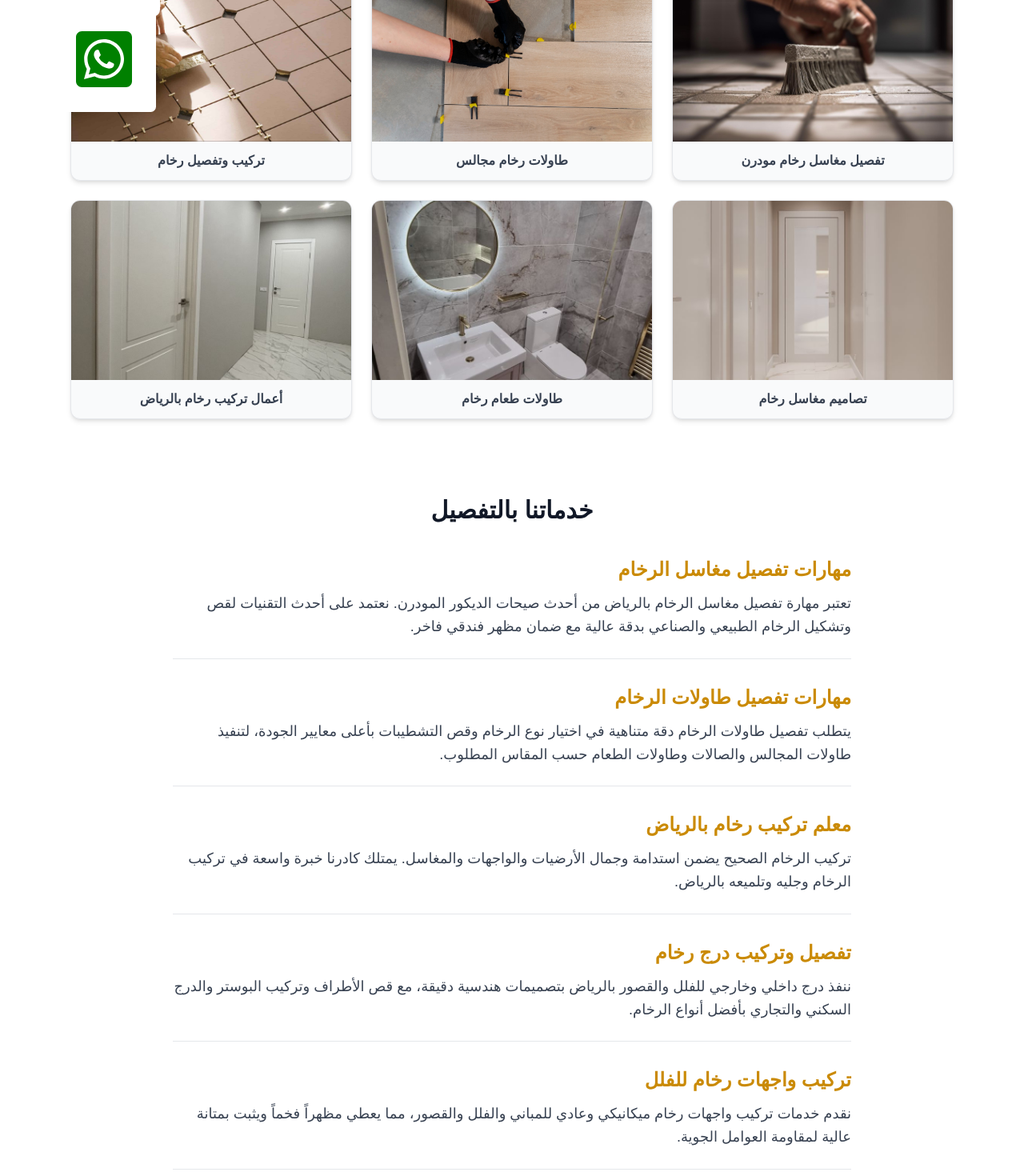
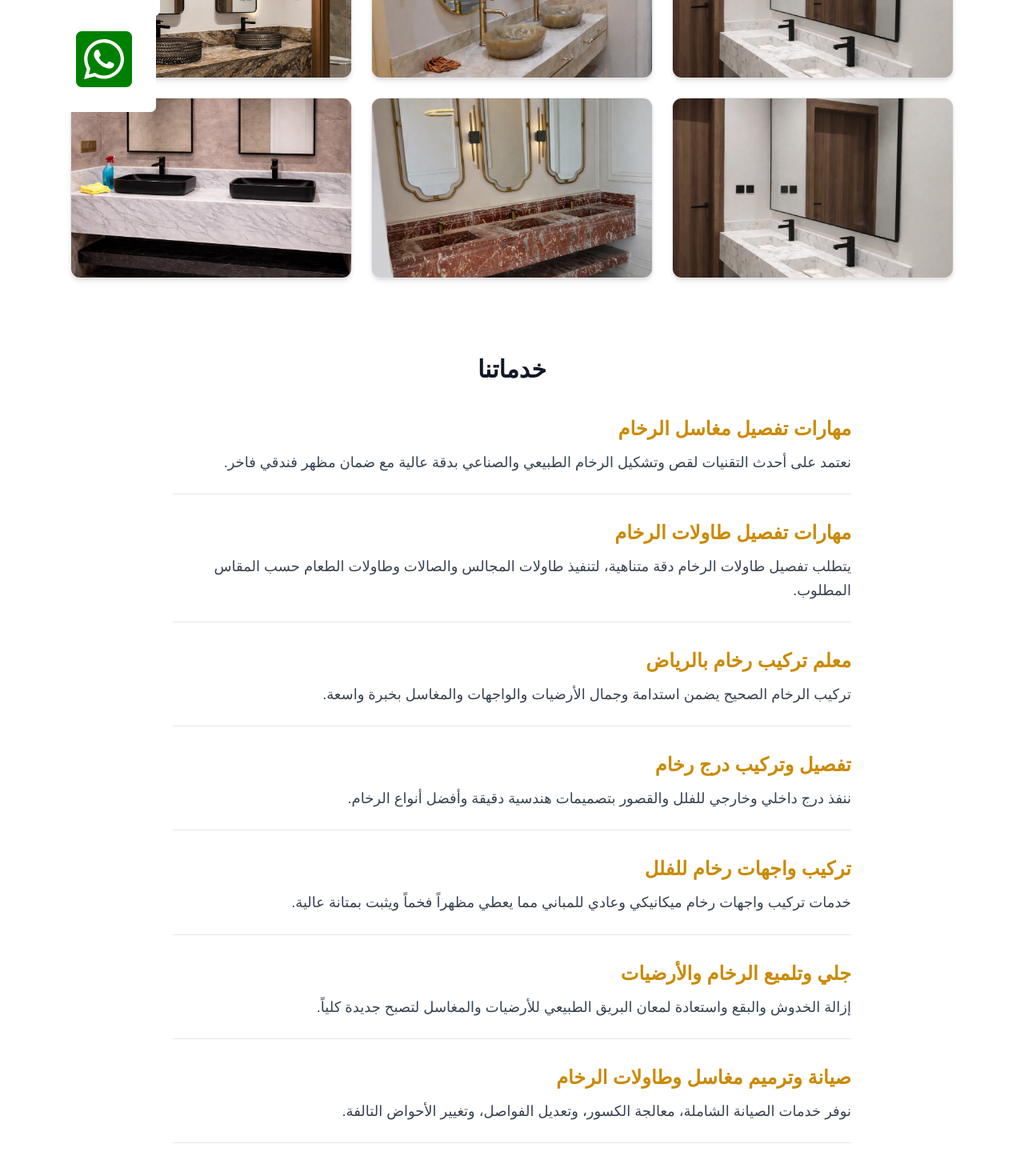
Before and after one commit to hamada470/MyWebsite, a Next.js app: page / in a window 1280 px wide. Shown: the part 620-2090 px from the top of the page at 80% size. Built offline with nearby package versions, Linux system fonts and the light colour scheme; a web font is replaced by a local one.

Commit message:
Update page.tsx

```diff
--- a/app/page.tsx
+++ b/app/page.tsx
@@ -3,93 +3,51 @@ import { useState } from 'react'
 
 export default function Home() {
   const articles = [
-    {
-      title: 'مهارات تفصيل مغاسل الرخام',
-      description: 'تعتبر مهارة تفصيل مغاسل الرخام بالرياض من أحدث صيحات الديكور المودرن. نعتمد على أحدث التقنيات لقص وتشكيل الرخام الطبيعي والصناعي بدقة عالية مع ضمان مظهر فندقي فاخر.'
-    },
-    {
-      title: 'مهارات تفصيل طاولات الرخام',
-      description: 'يتطلب تفصيل طاولات الرخام دقة متناهية في اختيار نوع الرخام وقص التشطيبات بأعلى معايير الجودة، لتنفيذ طاولات المجالس والصالات وطاولات الطعام حسب المقاس المطلوب.'
-    },
-    {
-      title: 'معلم تركيب رخام بالرياض',
-      description: 'تركيب الرخام الصحيح يضمن استدامة وجمال الأرضيات والواجهات والمغاسل. يمتلك كادرنا خبرة واسعة في تركيب الرخام وجليه وتلميعه بالرياض.'
-    },
-    {
-      title: 'تفصيل وتركيب درج رخام',
-      description: 'ننفذ درج داخلي وخارجي للفلل والقصور بالرياض بتصميمات هندسية دقيقة، مع قص الأطراف وتركيب البوستر والدرج السكني والتجاري بأفضل أنواع الرخام.'
-    },
-    {
-      title: 'تركيب واجهات رخام للفلل',
-      description: 'نقدم خدمات تركيب واجهات رخام ميكانيكي وعادي للمباني والفلل والقصور، مما يعطي مظهراً فخماً ويثبت بمتانة عالية لمقاومة العوامل الجوية.'
-    },
-    {
-      title: 'جلي وتلميع الرخام والأرضيات',
-      description: 'خدمة جلي وتلميع الرخام بالكريستال وإزالة الخدوش والبقع واستعادة لمعان البريق الطبيعي للأرضيات والمغاسل والسلالم القديمة لتصبح جديدة كلياً.'
-    },
-    {
-      title: 'صيانة وترميم مغاسل وطاولات الرخام',
-      description: 'نوفر خدمات الصيانة الشاملة، معالجة الكسور، وتعديل الفواصل، وتغيير الأحواض التالفة وإعادة تلميع مغاسل وطاولات الرخام بالمنزل.'
-    }
+    { title: 'مهارات تفصيل مغاسل الرخام', description: 'نعتمد على أحدث التقنيات لقص وتشكيل الرخام الطبيعي والصناعي بدقة عالية مع ضمان مظهر فندقي فاخر.' },
+    { title: 'مهارات تفصيل طاولات الرخام', description: 'يتطلب تفصيل طاولات الرخام دقة متناهية، لتنفيذ طاولات المجالس والصالات وطاولات الطعام حسب المقاس المطلوب.' },
+    { title: 'معلم تركيب رخام بالرياض', description: 'تركيب الرخام الصحيح يضمن استدامة وجمال الأرضيات والواجهات والمغاسل بخبرة واسعة.' },
+    { title: 'تفصيل وتركيب درج رخام', description: 'ننفذ درج داخلي وخارجي للفلل والقصور بتصميمات هندسية دقيقة وأفضل أنواع الرخام.' },
+    { title: 'تركيب واجهات رخام للفلل', description: 'خدمات تركيب واجهات رخام ميكانيكي وعادي للمباني مما يعطي مظهراً فخماً ويثبت بمتانة عالية.' },
+    { title: 'جلي وتلميع الرخام والأرضيات', description: 'إزالة الخدوش والبقع واستعادة لمعان البريق الطبيعي للأرضيات والمغاسل لتصبح جديدة كلياً.' },
+    { title: 'صيانة وترميم مغاسل وطاولات الرخام', description: 'نوفر خدمات الصيانة الشاملة، معالجة الكسور، وتعديل الفواصل، وتغيير الأحواض التالفة.' }
   ]
 
   const galleryImages = [
-    { src: '/img1.jpg', alt: 'تفصيل مغاسل رخام مودرن' },
-    { src: '/img2.jpg', alt: 'طاولات رخام مجالس' },
-    { src: '/img3.jpg', alt: 'تركيب وتفصيل رخام' },
-    { src: '/image1.jfif', alt: 'تصاميم مغاسل رخام' },
-    { src: '/image2.jfif', alt: 'طاولات طعام رخام' },
-    { src: '/image3.jfif', alt: 'أعمال تركيب رخام بالرياض' },
+    { src: '/unnamed (1).png', alt: 'أعمال مغاسل الرخام' },
+    { src: '/unnamed (2).png', alt: 'تصاميم طاولات رخام' },
+    { src: '/unnamed (3).png', alt: 'تركيب رخام احترافي' },
+    { src: '/unnamed (4).png', alt: 'جلي وتلميع رخام' },
+    { src: '/unnamed (5).png', alt: 'واجهات رخام للفلل' },
+    { src: '/unnamed (6).png', alt: 'تفصيل درج رخام' },
   ]
 
   return (
     <main className="min-h-screen bg-white text-gray-800 dir-rtl">
-      {/* هيدر علوي */}
       <header className="bg-gray-900 text-white py-4 px-6 flex justify-between items-center">
         <h1 className="text-xl font-bold">تفصيل مغاسل وطاولات رخام</h1>
-        <a href="tel:0569962482" className="bg-yellow-400 text-black px-4 py-2 rounded-lg font-bold">
-          اتصل الآن: 0569962482
-        </a>
+        <a href="tel:0569962482" className="bg-yellow-400 text-black px-4 py-2 rounded-lg font-bold">0569962482</a>
       </header>
 
-      {/* الواجهة الرئيسية */}
       <section className="bg-gray-800 text-white py-16 px-4 text-center">
         <div className="max-w-3xl mx-auto">
-          <h2 className="text-3xl md:text-5xl font-bold mb-4">
-            تفصيل مغاسل رخام وطاولات رخام بالرياض
-          </h2>
-          <p className="text-lg text-gray-300 mb-6">
-            أفضل ورشة تفصيل مغاسل رخام طبيعي وصناعي، طاولات مجالس وطعام، وتركيب جميع أنواع الرخام بأعلى جودة.
-          </p>
-          <a
-            href="tel:0569962482"
-            className="inline-block bg-yellow-400 text-black font-bold text-2xl px-8 py-3 rounded-lg shadow-lg"
-          >
-            0569962482
-          </a>
+          <h2 className="text-3xl md:text-5xl font-bold mb-4">تفصيل مغاسل رخام وطاولات رخام بالرياض</h2>
+          <a href="tel:0569962482" className="inline-block bg-yellow-400 text-black font-bold text-2xl px-8 py-3 rounded-lg shadow-lg">0569962482</a>
         </div>
       </section>
 
-      {/* معرض الصور المرفوعة */}
       <section className="py-12 px-6 max-w-6xl mx-auto">
         <h2 className="text-3xl font-bold text-center mb-10 text-gray-900">معرض أعمالنا</h2>
         <div className="grid grid-cols-1 sm:grid-cols-2 md:grid-cols-3 gap-6">
           {galleryImages.map((img, idx) => (
             <div key={idx} className="overflow-hidden rounded-xl shadow-md border bg-gray-50 border-gray-200">
-              <img
-                src={img.src}
-                alt={img.alt}
-                className="w-full h-56 object-cover hover:scale-105 transition-transform duration-300"
-              />
-              <p className="p-3 text-center font-bold text-gray-700">{img.alt}</p>
+              <img src={img.src} alt={img.alt} className="w-full h-56 object-cover" />
             </div>
           ))}
         </div>
       </section>
 
-      {/* قسم الخدمات والأوصاف */}
       <section className="py-12 px-6 max-w-4xl mx-auto">
-        <h2 className="text-3xl font-bold text-center mb-10 text-gray-900">خدماتنا بالتفصيل</h2>
+        <h2 className="text-3xl font-bold text-center mb-10 text-gray-900">خدماتنا</h2>
         <div className="space-y-8">
           {articles.map((item, index) => (
             <div key={index} className="border-b pb-6">
```
